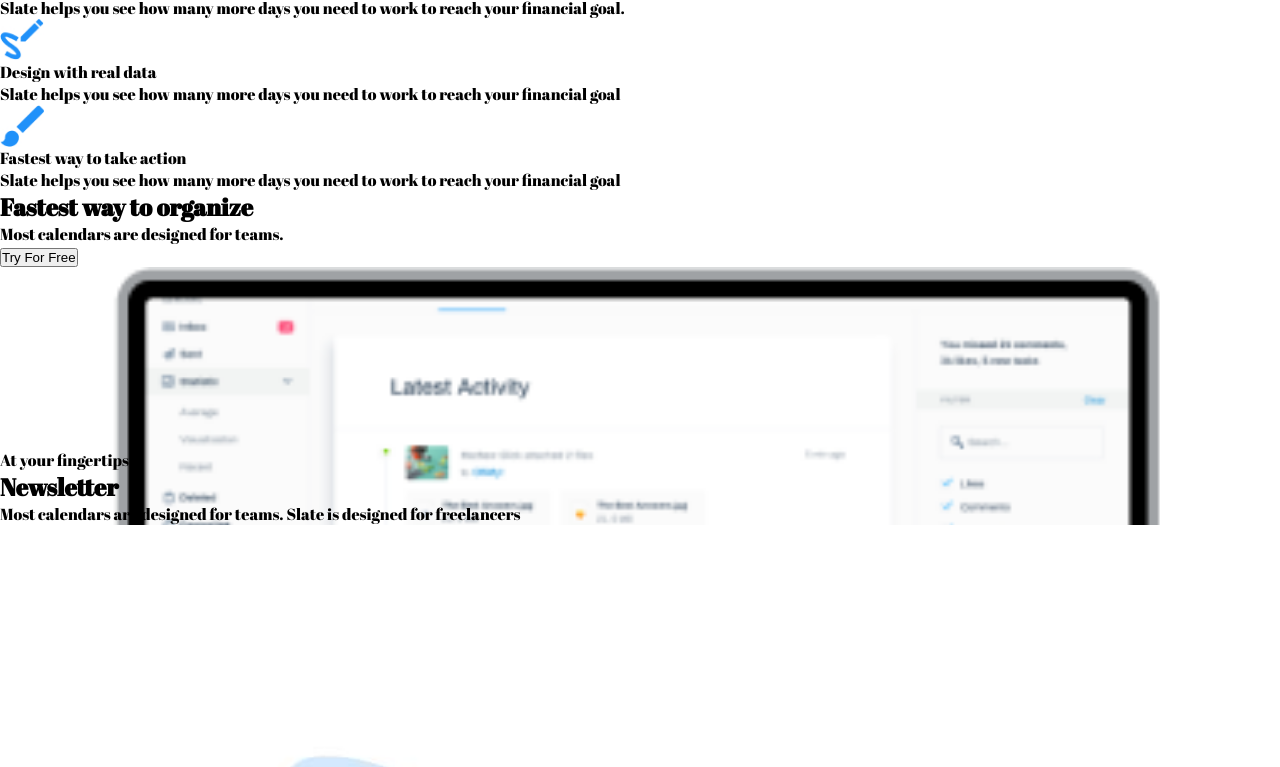
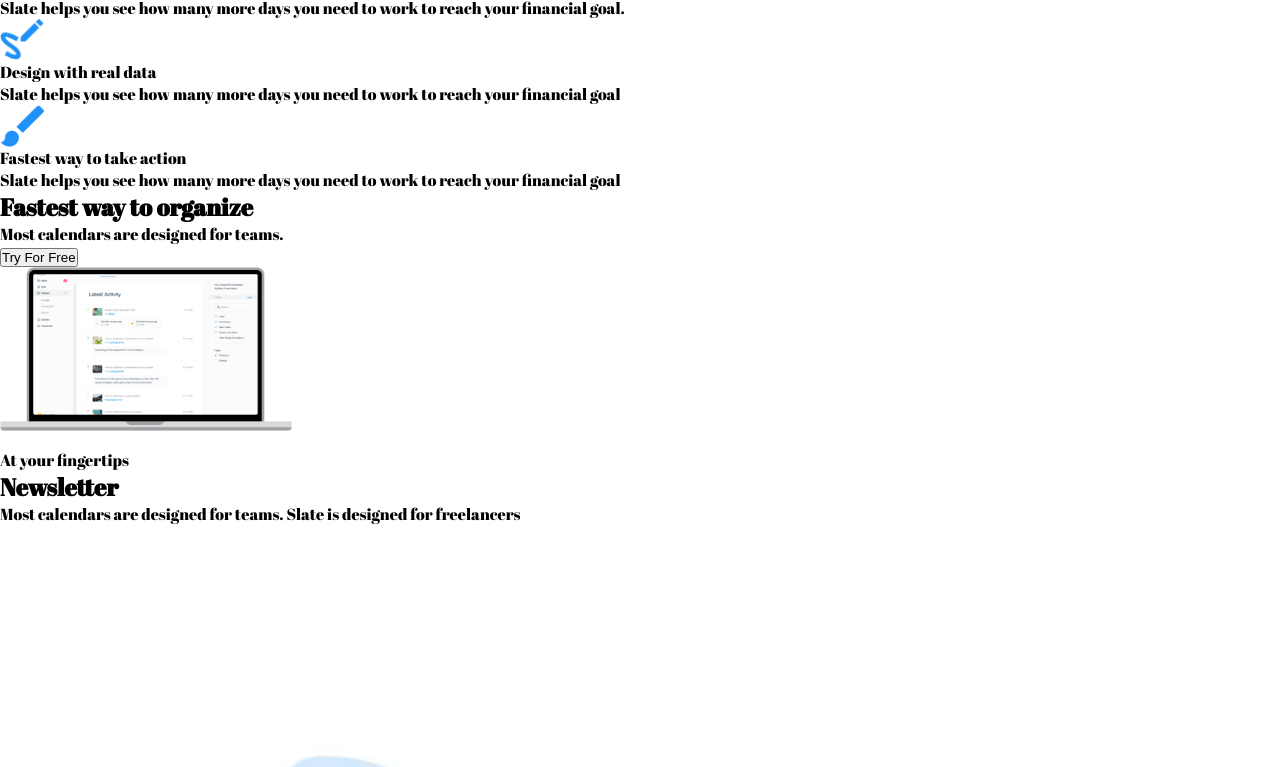
Before and after one commit to Alex-Goldys/web-project, a plain HTML site: page index.html in a window 1280 px wide. Shown: the part 4011-4778 px from the top of the page. Drawn offline with Linux system fonts and the light colour scheme.

Commit message:
find fix

```diff
--- a/css/main.css
+++ b/css/main.css
@@ -1,4 +1,4 @@
-.img__macbook-pro {б
+.img__macbook-pro {
     width: 292.15px;
     height: 182.57px;
 }
```
